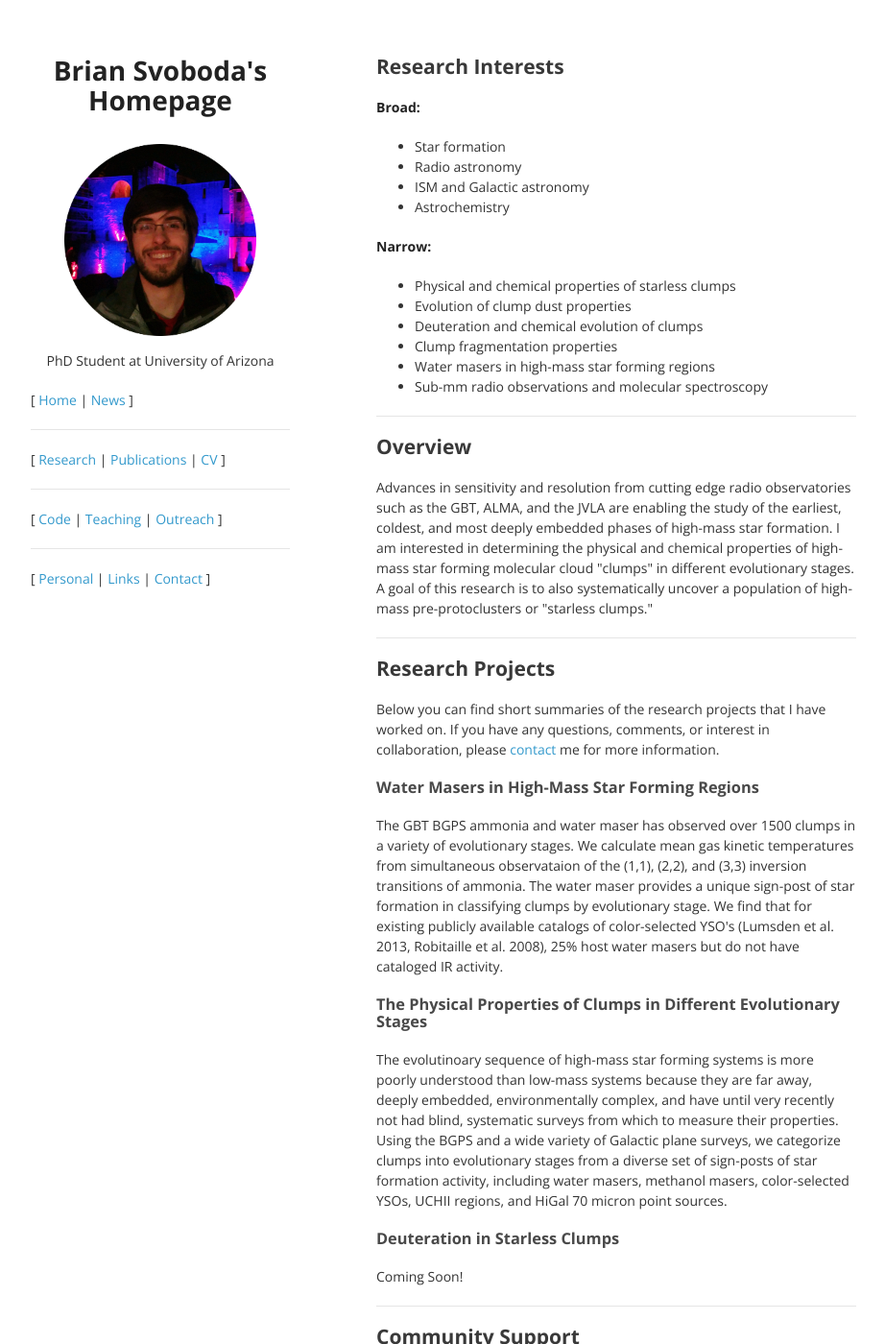
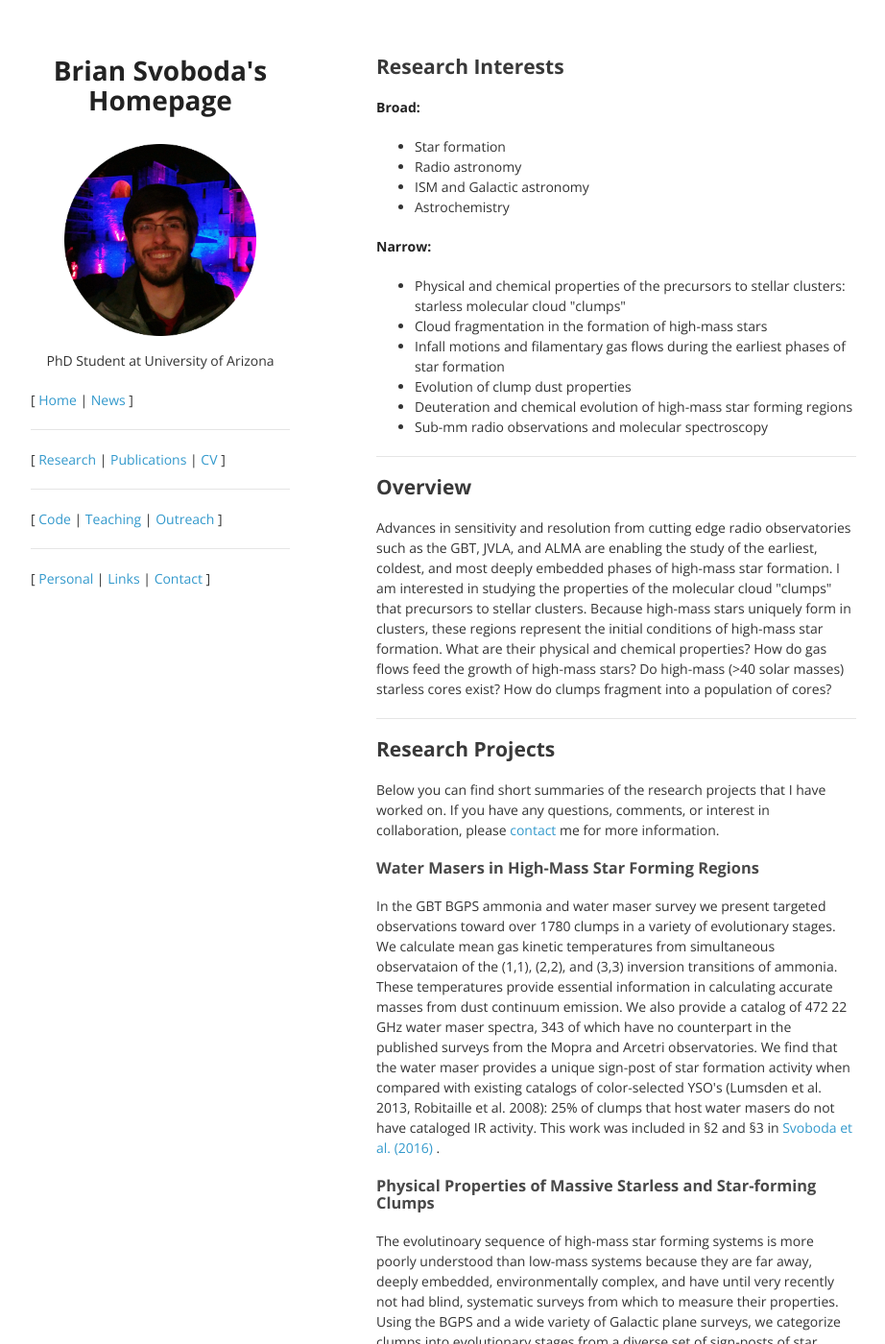
Before and after one commit to autocorr/autocorr.github.io, a Jekyll site: the page built from research.html, in a window 1280 px wide and 1400 px high. Shown: the whole window at 96% size, without its empty margins (178-1100 px from the left). Built offline with Jekyll 4.4.1, drawn with Linux system fonts in a browser that asks for light colours; some of the changed text lies outside the part shown.

```diff
--- a/_config.yml
+++ b/_config.yml
@@ -11,8 +11,6 @@
 show_drafts: nil
 limit_posts: 0
 pygments:    true
-
-relative_permalinks: true
 
 permalink:     date
 paginate_path: 'page:num'
--- a/research.html
+++ b/research.html
@@ -11,11 +11,11 @@
     <li>Astrochemistry</li>
 </ul>
 <p><strong>Narrow:</strong></p>
-<ul><li>Physical and chemical properties of starless clumps</li>
+<ul><li>Physical and chemical properties of the precursors to stellar clusters: starless molecular cloud "clumps"</li>
+    <li>Cloud fragmentation in the formation of high-mass stars</li>
+    <li>Infall motions and filamentary gas flows during the earliest phases of star formation</li>
     <li>Evolution of clump dust properties</li>
-    <li>Deuteration and chemical evolution of clumps</li>
-    <li>Clump fragmentation properties</li>
-    <li>Water masers in high-mass star forming regions</li>
+    <li>Deuteration and chemical evolution of high-mass star forming regions</li>
     <li>Sub-mm radio observations and molecular spectroscopy</li>
 </ul>
 
@@ -23,12 +23,14 @@
 
 <h2>Overview</h2>
 <p>Advances in sensitivity and resolution from cutting edge radio observatories
-such as the GBT, ALMA, and the JVLA are enabling the study of the earliest,
+such as the GBT, JVLA, and ALMA are enabling the study of the earliest,
 coldest, and most deeply embedded phases of high-mass star formation. I am
-interested in determining the physical and chemical properties of high-mass
-star forming molecular cloud "clumps" in different evolutionary stages. A goal
-of this research is to also systematically uncover a population of high-mass
-pre-protoclusters or "starless clumps."</p>
+interested in studying the properties of the molecular cloud "clumps" that
+precursors to stellar clusters. Because high-mass stars uniquely form in
+clusters, these regions represent the initial conditions of high-mass star
+formation. What are their physical and chemical properties? How do gas flows
+feed the growth of high-mass stars? Do high-mass (&gt;40 solar masses) starless
+cores exist? How do clumps fragment into a population of cores?</p>
 
 <hr>
 
@@ -38,15 +40,23 @@
 <a href="contact.html">contact</a> me for more information.</p>
 
 <h3>Water Masers in High-Mass Star Forming Regions</h3>
-<p>The GBT BGPS ammonia and water maser has observed over 1500 clumps in a variety
-of evolutionary stages. We calculate mean gas kinetic temperatures from
-simultaneous observataion of the (1,1), (2,2), and (3,3) inversion transitions
-of ammonia. The water maser provides a unique sign-post of star formation
-in classifying clumps by evolutionary stage. We find that for existing publicly
-available catalogs of color-selected YSO's (Lumsden et al. 2013, Robitaille et
-al. 2008), 25% host water masers but do not have cataloged IR activity.</p>
+<p>In the GBT BGPS ammonia and water maser survey we present targeted
+observations toward over 1780 clumps in a variety of evolutionary stages. We
+calculate mean gas kinetic temperatures from simultaneous observataion of the
+(1,1), (2,2), and (3,3) inversion transitions of ammonia. These temperatures
+provide essential information in calculating accurate masses from dust
+continuum emission. We also provide a catalog of 472 22 GHz water maser
+spectra, 343 of which have no counterpart in the published surveys from the
+Mopra and Arcetri observatories. We find that the water maser provides a unique
+sign-post of star formation activity when compared with existing catalogs of
+color-selected YSO's (Lumsden et al. 2013, Robitaille et al. 2008): 25% of
+clumps that host water masers do not have cataloged IR activity. This work was
+included in &sect;2 and &sect;3 in
+<a href="http://adsabs.harvard.edu/abs/2016ApJ...822...59S">
+	Svoboda et al. (2016)
+</a>.</p>
 
-<h3>The Physical Properties of Clumps in Different Evolutionary Stages</h3>
+<h3>Physical Properties of Massive Starless and Star-forming Clumps</h3>
 <p>The evolutinoary sequence of high-mass star forming systems is more poorly
 understood than low-mass systems because they are far away, deeply embedded,
 environmentally complex, and have until very recently not had blind, systematic
@@ -54,7 +64,10 @@
 variety of Galactic plane surveys, we categorize clumps into evolutionary
 stages from a diverse set of sign-posts of star formation activity, including
 water masers, methanol masers, color-selected YSOs, UCHII regions, and HiGal 70
-micron point sources.</p>
+micron point sources.
+<a href="http://adsabs.harvard.edu/abs/2016ApJ...822...59S">
+	Svoboda et al. (2016)
+</a>.</p>
 
 <h3>Deuteration in Starless Clumps</h3>
 <p>Coming Soon!</p>
```
